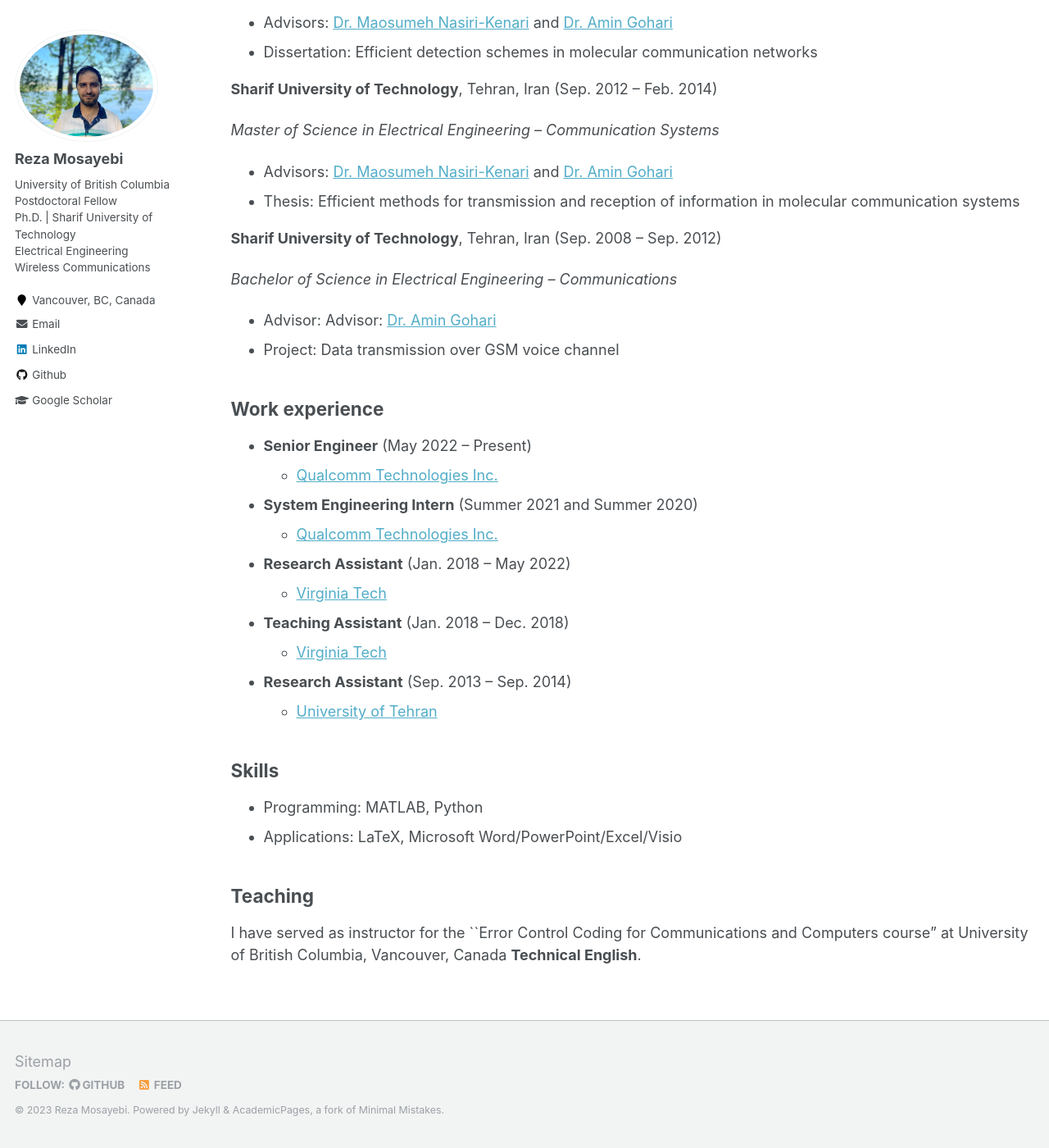
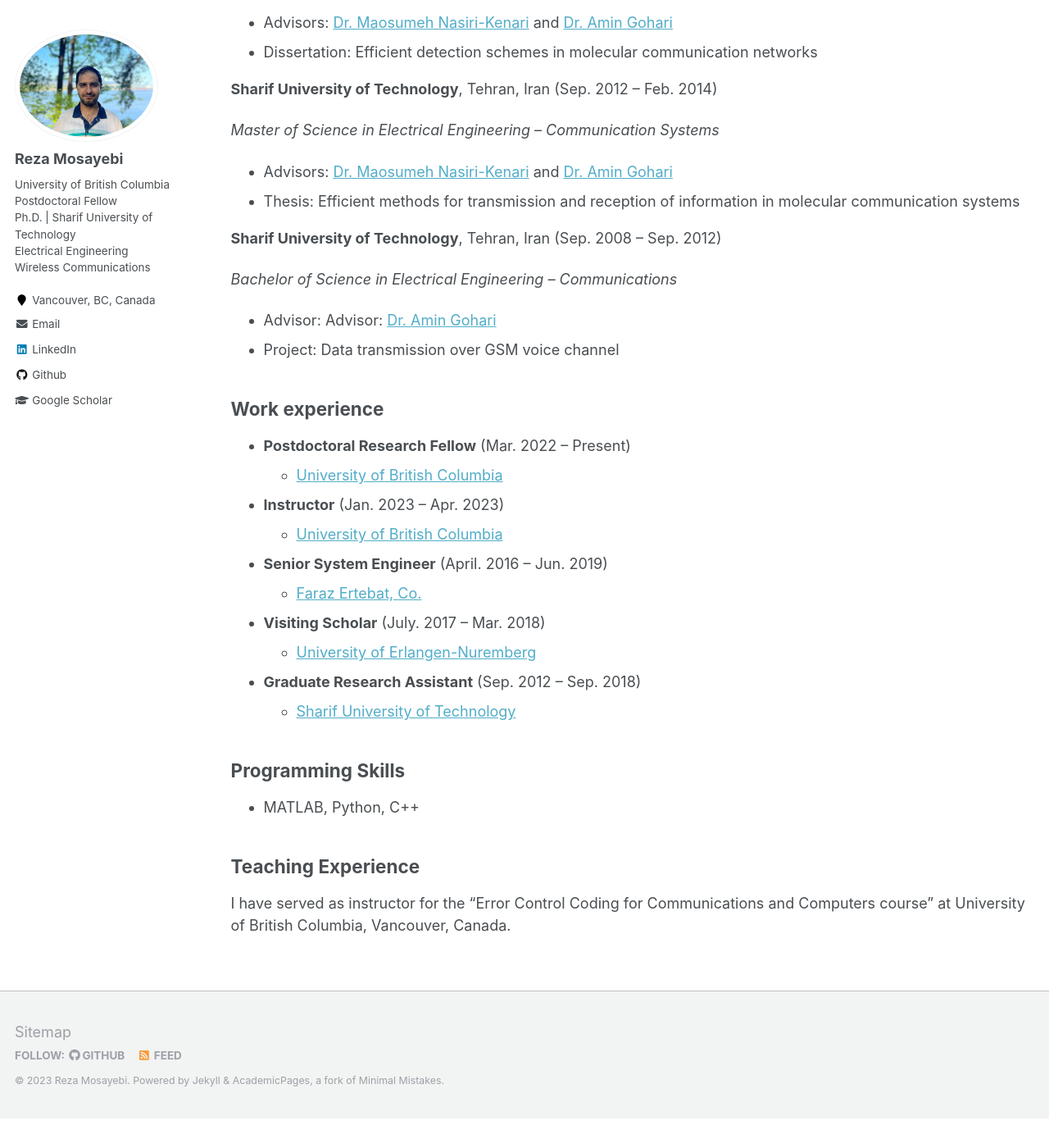
Before and after one commit to rmosayebi/rmosayebi.github.io, a Jekyll site: the page built from _pages/cv.md, in a window 1280 px wide and 1400 px high, scrolled down 340 px. Shown: the whole window at 82% size. Built offline with Jekyll 4.4.1, drawn with Linux system fonts in a browser that asks for light colours; after the commit the page ends 1704 px from its top, so only the background shows below that; some of the changed text lies outside the part shown.

Commit message:
Initial commit

```diff
--- a/_pages/cv.md
+++ b/_pages/cv.md
@@ -31,22 +31,21 @@ Education
 
 Work experience
 -----------
-* **Senior Engineer** (May 2022 -- Present)
-  * [Qualcomm Technologies Inc.](https://www.qualcomm.com)
-* **System Engineering Intern** (Summer 2021 and Summer 2020)
-  * [Qualcomm Technologies Inc.](https://www.qualcomm.com)
-* **Research Assistant** (Jan. 2018 -- May 2022)
-  * [Virginia Tech](https://vt.edu)
-* **Teaching Assistant** (Jan. 2018 -- Dec. 2018)
-  * [Virginia Tech](https://vt.edu)
-* **Research Assistant** (Sep. 2013 -- Sep. 2014)
-  * [University of Tehran](https://ut.ac.ir/en)
+* **Postdoctoral Research Fellow** (Mar. 2022 -- Present)
+  * [University of British Columbia](https://https://www.ubc.ca/)
+* **Instructor** (Jan. 2023 -- Apr. 2023)
+  * [University of British Columbia](https://https://www.ubc.ca/)
+* **Senior System Engineer** (April. 2016 -- Jun. 2019)
+  * [Faraz Ertebat, Co.](https://farazcomm.com/)
+* **Visiting Scholar** (July. 2017 -- Mar. 2018)
+  * [University of Erlangen-Nuremberg](https://www.fau.eu/n)
+* **Graduate Research Assistant** (Sep. 2012 -- Sep. 2018)
+  * [Sharif University of Technology](https://ut.ac.ir/en)
 
-Skills
+Programming Skills
 -----------
-* Programming: MATLAB, Python
-* Applications: LaTeX, Microsoft Word/PowerPoint/Excel/Visio
+* MATLAB, Python, C++
 
-Teaching
+Teaching Experience
 -----------
-I have served as instructor for the ``Error Control Coding for Communications and Computers course" at University of British Columbia, Vancouver, Canada  **Technical English**.
+I have served as instructor for the "Error Control Coding for Communications and Computers course" at University of British Columbia, Vancouver, Canada.
```
Also changed, not shown: other parts of _pages/cv.md (+1 -1 lines).
